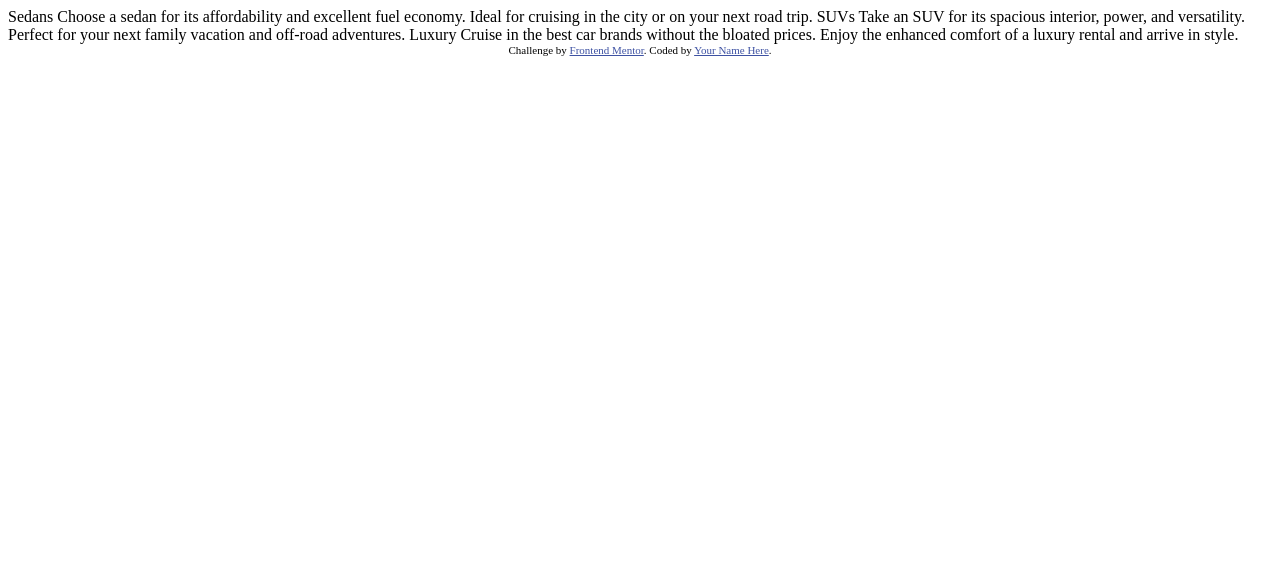
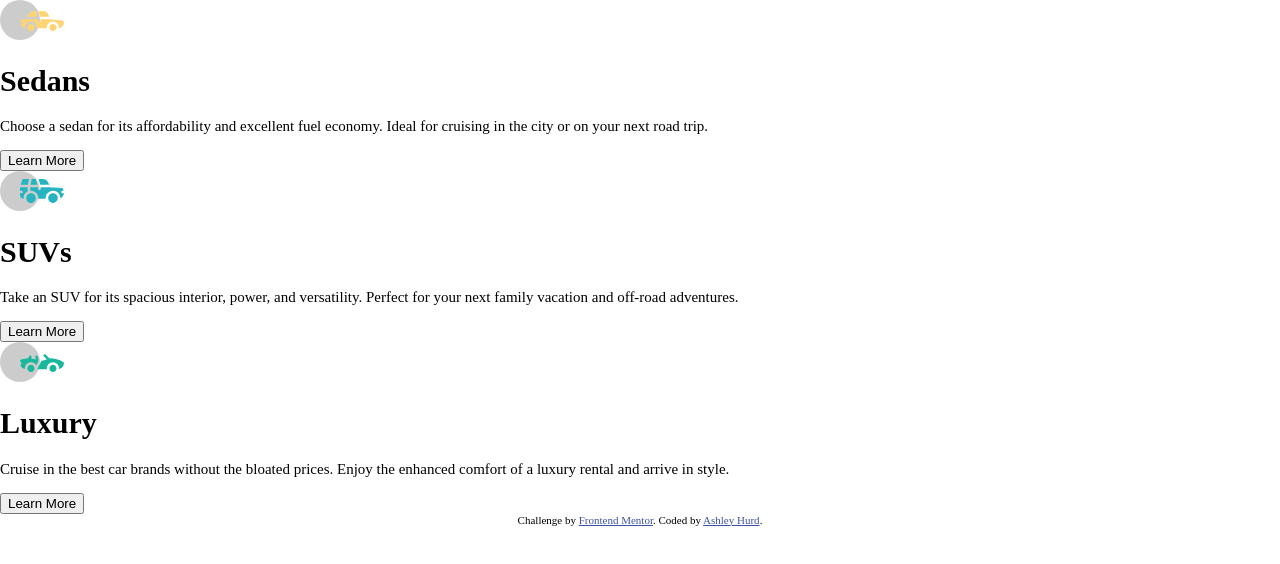
Before and after one commit to ashleyhurd/previewcardcomponent, a plain HTML site: page index.html in a window 1280 px wide. Drawn offline with Linux system fonts and the light colour scheme.

Commit message:
HTML tags and reformat

```diff
--- /dev/null
+++ b/css/main.css
@@ -0,0 +1,18 @@
+html, body {
+    height: 100%;
+    margin: auto;
+    font-size: 15px;
+}
+
+
+
+
+/* FOOTER ATTRUBUTION */
+footer .attribution {
+    font-size: 11px;
+    text-align: center;
+  }
+
+footer .attribution a {
+    color: hsl(228, 45%, 44%);
+}
--- a/index.html
+++ b/index.html
@@ -1,36 +1,80 @@
 <!DOCTYPE html>
 <html lang="en">
+
 <head>
   <meta charset="UTF-8">
-  <meta name="viewport" content="width=device-width, initial-scale=1.0"> <!-- displays site properly based on user's device -->
+  <meta name="viewport" content="width=device-width, initial-scale=1.0">
+  <!-- displays site properly based on user's device -->
 
   <link rel="icon" type="image/png" sizes="32x32" href="./images/favicon-32x32.png">
+  <link rel="preconnect" href="https://fonts.googleapis.com">
+  <link rel="preconnect" href="https://fonts.gstatic.com" crossorigin>
+  <link href="https://fonts.googleapis.com/css2?family=Big+Shoulders+Display:wght@700&family=Lexend+Deca&display=swap" rel="stylesheet">
+
+  <link rel="stylesheet" href="./css/main.css">
 
   <title>Frontend Mentor | 3-column preview card component</title>
 
-  <!-- Feel free to remove these styles or customise in your own stylesheet 👍 -->
-  <style>
-    .attribution { font-size: 11px; text-align: center; }
-    .attribution a { color: hsl(228, 45%, 44%); }
-  </style>
 </head>
+
 <body>
+  <main>
+    <div class="container">
 
+      <!-- SEDAN SECTION -->
+      <div class="sedan">
+        <img class="icon" src="./images/icon-sedans.svg" alt="Sedan Icon">
+        <h1>
           Sedans
-  Choose a sedan for its affordability and excellent fuel economy. Ideal for cruising in the city
-  or on your next road trip.
+        </h1>
+        <p>
+          Choose a sedan for its affordability and excellent fuel economy. Ideal for cruising in the city or on your
+          next road trip.
+        </p>
+        <button>
+          Learn More
+        </button>
+      </div>
 
+      <!-- SUV SECTION -->
+      <div class="suv">
+        <img class="icon" src="./images/icon-suvs.svg" alt="SUV Icon">
+        <h1>
           SUVs
-  Take an SUV for its spacious interior, power, and versatility. Perfect for your next family vacation
-  and off-road adventures.
+        </h1>
+        <p>
+          Take an SUV for its spacious interior, power, and versatility. Perfect for your next family vacation and
+          off-road adventures.
+        </p>
+        <button>
+          Learn More
+        </button>
+      </div>
 
+      <!-- LUXURY SECTION -->
+      <div class="luxury">
+        <img class="icon" src="./images/icon-luxury.svg" alt="Luxury Car Icon">
+        <h1>
           Luxury
-  Cruise in the best car brands without the bloated prices. Enjoy the enhanced comfort of a luxury
-  rental and arrive in style.
+        </h1>
+        <p>
+          Cruise in the best car brands without the bloated prices. Enjoy the enhanced comfort of a luxury rental and
+          arrive in style.
+        </p>
+        <button>
+          Learn More
+        </button>
+      </div>
+    </div>
+  </main>
 
+
+  <footer>
     <div class="attribution">
       Challenge by <a href="https://www.frontendmentor.io?ref=challenge" target="_blank">Frontend Mentor</a>.
-    Coded by <a href="#">Your Name Here</a>.
+      Coded by <a href="#">Ashley Hurd</a>.
     </div>
+  </footer>
 </body>
+
 </html>
```
Also changed, not shown: 1 other file. Lines whose indentation alone changed are shown as unchanged.
